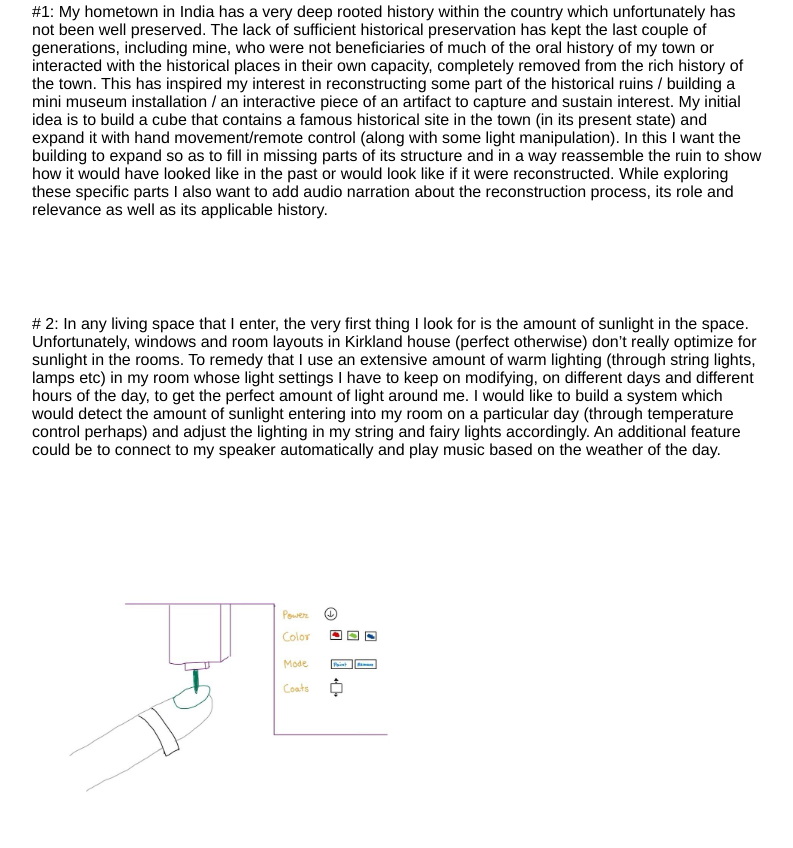
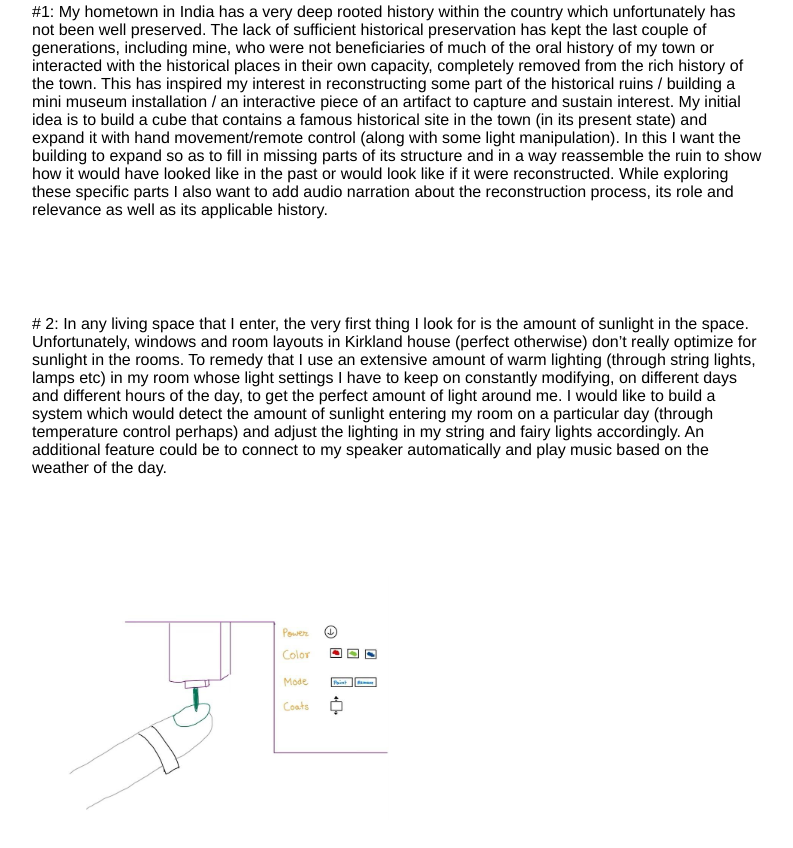
Before and after one commit to saradahiya/ps70-documentation, a plain HTML site: page project-pages/week-1.html in a window 1280 px wide. Shown: the part 1934-2782 px from the top of the page, without its empty margins (243-1036 px from the left). Drawn offline with Linux system fonts and the light colour scheme.

Commit message:
Update week-1.html

```diff
--- a/project-pages/week-1.html
+++ b/project-pages/week-1.html
@@ -103,7 +103,7 @@
             </div>
             <div class="body-text"> #1: My hometown in India has a very deep rooted history within the country which unfortunately has not been well preserved. The lack of sufficient historical preservation has kept the last couple of generations, including mine, who were not beneficiaries of much of the oral history of my town or interacted with the historical places in their own capacity, completely removed from the rich history of the town. This has inspired my interest in reconstructing some part of the historical ruins / building a mini museum installation / an interactive piece of an artifact to capture and sustain interest. My initial idea is to build a cube that contains a famous historical site in the town (in its present state) and expand it with hand movement/remote control (along with some light manipulation). In this I want the building to expand so as to fill in missing parts of its structure and in a way reassemble the ruin to show how it would have looked like in the past or would look like if it were reconstructed. While exploring these specific parts I also want to add audio narration about the reconstruction process, its role and relevance as well as its applicable history.</div>
 
-          <div class="body-text"># 2: In any living space that I enter, the very first thing I look for is the amount of sunlight in the space. Unfortunately, windows and room layouts in Kirkland house (perfect otherwise) don’t really optimize for sunlight in the rooms. To remedy that I use an extensive amount of warm lighting (through string lights, lamps etc) in my room whose light settings I have to keep on modifying, on different days and different hours of the day, to get the perfect amount of light around me. I would like to build a system which would detect the amount of sunlight entering into my room on a particular day (through temperature control perhaps) and adjust the lighting in my string and fairy lights accordingly. An additional feature could be to connect to my speaker automatically and play music based on the weather of the day.</div>
+          <div class="body-text"># 2: In any living space that I enter, the very first thing I look for is the amount of sunlight in the space. Unfortunately, windows and room layouts in Kirkland house (perfect otherwise) don’t really optimize for sunlight in the rooms. To remedy that I use an extensive amount of warm lighting (through string lights, lamps etc) in my room whose light settings I have to keep on constantly modifying, on different days and different hours of the day, to get the perfect amount of light around me. I would like to build a system which would detect the amount of sunlight entering my room on a particular day (through temperature control perhaps) and adjust the lighting in my string and fairy lights accordingly. An additional feature could be to connect to my speaker automatically and play music based on the weather of the day.</div>
 
 
 
```
